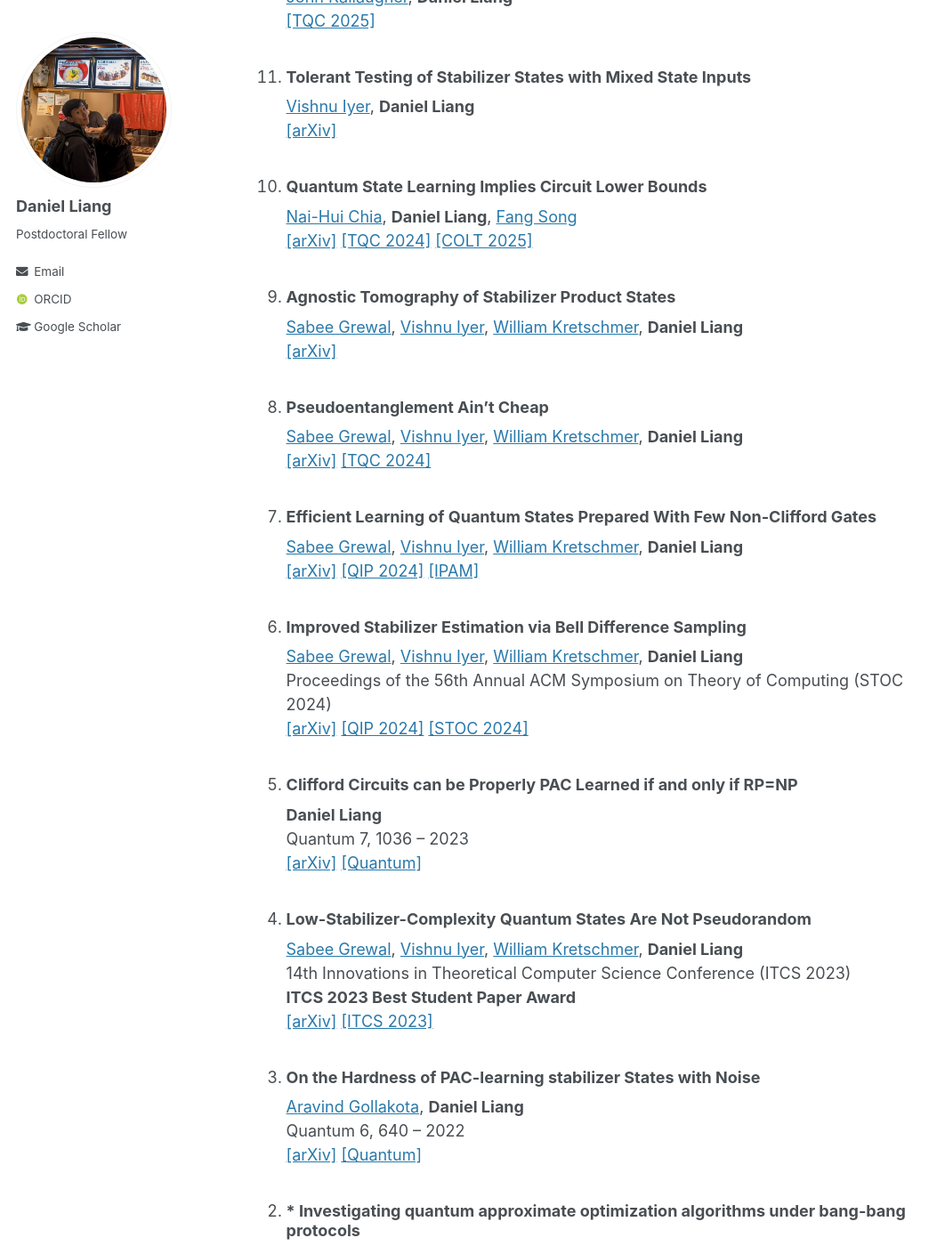
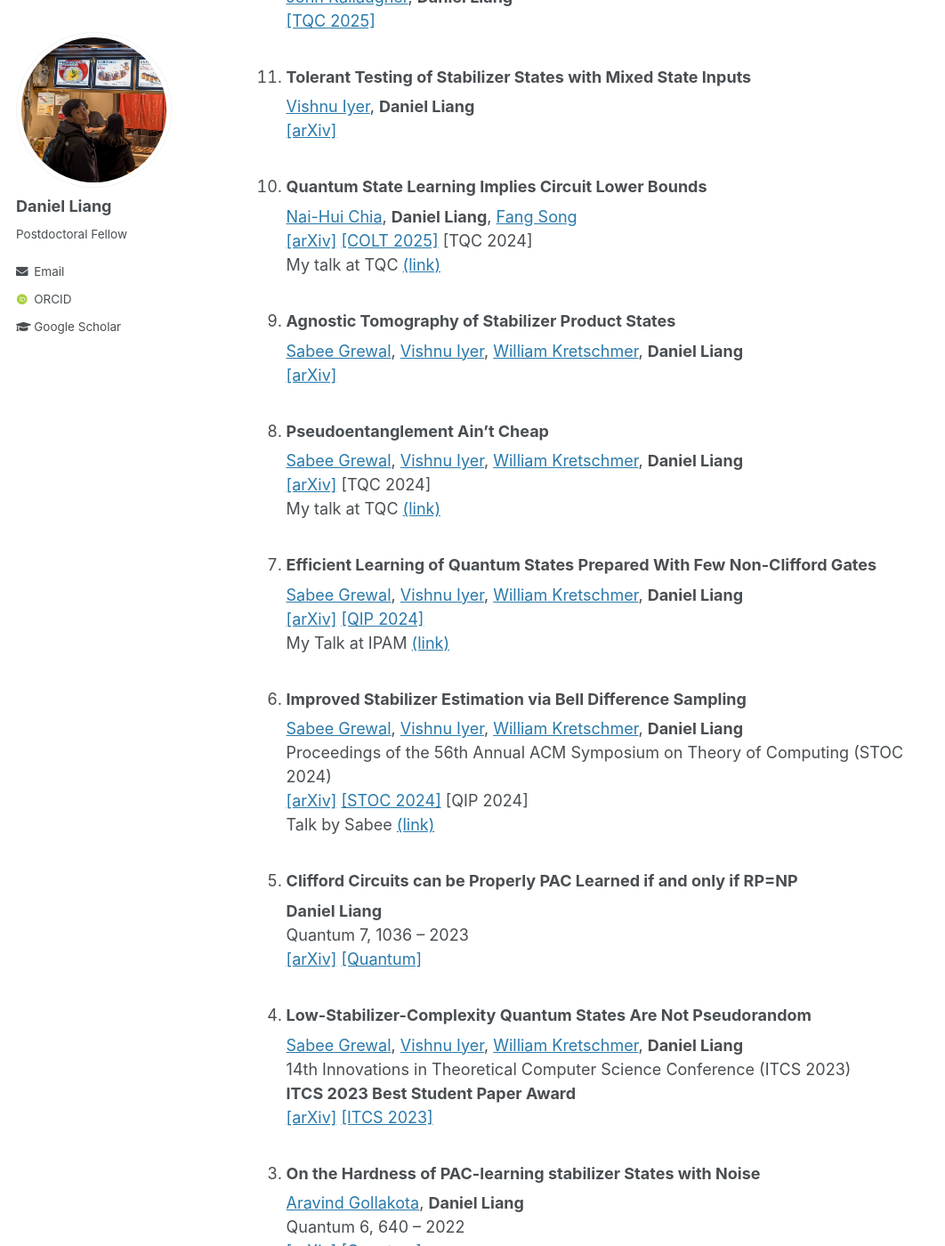
Before and after one commit to Daniel-You-Liang/Daniel-You-Liang.github.io, a Jekyll site: the page built from _pages/about.md, in a window 1280 px wide and 1400 px high, scrolled down 624 px. Shown: the whole window at 89% size, without its empty margins (0-1062 px from the left). Built offline with Jekyll 4.4.1, drawn with Linux system fonts in a browser that asks for light colours; some web fonts are replaced; some of the changed text lies outside the part shown.

```diff
--- a/_pages/about.md
+++ b/_pages/about.md
@@ -21,16 +21,16 @@ Publications \[Author Order is Alphabetical unless specified by an asterisk (*)\
 1. ### Tolerant Testing of Stabilizer States with Mixed State Inputs
 [Vishnu Iyer](https://vishnuiyer.org/), **Daniel Liang**<br />[[arXiv]](https://arxiv.org/abs/2411.08765)
 1. ### Quantum State Learning Implies Circuit Lower Bounds
-[Nai-Hui Chia](https://sites.google.com/view/naihuichia),  **Daniel Liang**, [Fang Song](https://fangsong.info/)<br />[[arXiv]](https://arxiv.org/abs/2405.10242) [[TQC 2024]](https://www.youtube.com/watch?v=HMrqT0Svfzs) [[COLT 2025]](https://learningtheory.org/colt2025/)
+[Nai-Hui Chia](https://sites.google.com/view/naihuichia),  **Daniel Liang**, [Fang Song](https://fangsong.info/)<br />[[arXiv]](https://arxiv.org/abs/2405.10242) [[COLT 2025]](https://learningtheory.org/colt2025/) \[TQC 2024\]<br />My talk at TQC [(link)](https://www.youtube.com/watch?v=HMrqT0Svfzs)
 1. ### Agnostic Tomography of Stabilizer Product States
 [Sabee Grewal](https://sabeegrewal.com/), [Vishnu Iyer](https://vishnuiyer.org/), [William Kretschmer](https://wkretschmer.github.io/), **Daniel Liang**<br />[[arXiv]](https://arxiv.org/abs/2404.03813)
 1. ### Pseudoentanglement Ain't Cheap
-[Sabee Grewal](https://sabeegrewal.com/), [Vishnu Iyer](https://vishnuiyer.org/), [William Kretschmer](https://wkretschmer.github.io/), **Daniel Liang**<br />[[arXiv]](https://arxiv.org/abs/2404.00126) [[TQC 2024]](https://www.youtube.com/watch?v=ixe-9UQsGU8)
+[Sabee Grewal](https://sabeegrewal.com/), [Vishnu Iyer](https://vishnuiyer.org/), [William Kretschmer](https://wkretschmer.github.io/), **Daniel Liang**<br />[[arXiv]](https://arxiv.org/abs/2404.00126) \[TQC 2024\]<br />My talk at TQC [(link)](https://www.youtube.com/watch?v=ixe-9UQsGU8)
 1. ### Efficient Learning of Quantum States Prepared With Few Non-Clifford Gates
-[Sabee Grewal](https://sabeegrewal.com/), [Vishnu Iyer](https://vishnuiyer.org/), [William Kretschmer](https://wkretschmer.github.io/), **Daniel Liang**<br />[[arXiv]](https://arxiv.org/abs/2305.13409) [[QIP 2024]](https://www.youtube.com/watch?v=FsBSuAEOkVY) [[IPAM]](https://www.youtube.com/watch?v=TxRXHIHmSZU)
+[Sabee Grewal](https://sabeegrewal.com/), [Vishnu Iyer](https://vishnuiyer.org/), [William Kretschmer](https://wkretschmer.github.io/), **Daniel Liang**<br />[[arXiv]](https://arxiv.org/abs/2305.13409) [[QIP 2024]](https://www.youtube.com/watch?v=FsBSuAEOkVY)<br />My Talk at IPAM [(link)](https://www.youtube.com/watch?v=TxRXHIHmSZU)
 1. ### Improved Stabilizer Estimation via Bell Difference Sampling
 [Sabee Grewal](https://sabeegrewal.com/), [Vishnu Iyer](https://vishnuiyer.org/), [William Kretschmer](https://wkretschmer.github.io/), **Daniel Liang**<br />Proceedings
-of the 56th Annual ACM Symposium on Theory of Computing (STOC 2024)<br />[[arXiv]](https://arxiv.org/abs/2304.13915) [[QIP 2024]](https://www.youtube.com/watch?v=FsBSuAEOkVY) [[STOC 2024]](https://doi.org/10.1145/3618260.3649738)
+of the 56th Annual ACM Symposium on Theory of Computing (STOC 2024)<br />[[arXiv]](https://arxiv.org/abs/2304.13915) [[STOC 2024]](https://doi.org/10.1145/3618260.3649738) \[QIP 2024\]<br />Talk by Sabee [(link)](https://www.youtube.com/watch?v=IQUBSyXP5I0)
 1. ### Clifford Circuits can be Properly PAC Learned if and only if RP=NP
 **Daniel Liang**<br />Quantum 7, 1036 -- 2023<br />[[arXiv]](https://arxiv.org/abs/2204.06638) [[Quantum]](https://doi.org/10.22331/q-2023-06-07-1036)
 1. ### Low-Stabilizer-Complexity Quantum States Are Not Pseudorandom
```
Also changed, not shown: other parts of _pages/about.md (+2 -2 lines).
